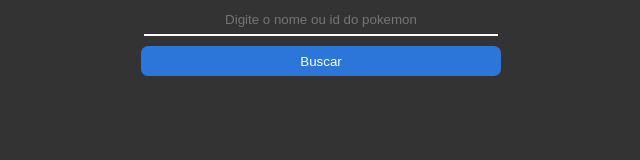
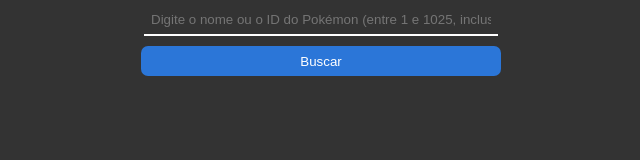
Before and after one commit to RicardoMart922/poke-explorer, a React (Create React App) app: page / in a window 1280 px wide. Shown: the top 160 px of the page, without its empty margins (319-959 px from the left). Built offline with nearby package versions, Linux system fonts and the light colour scheme.

Commit message:
Modificação no placeholder

```diff
--- a/src/components/Input.jsx
+++ b/src/components/Input.jsx
@@ -6,7 +6,7 @@
       type={type}
       value={value}
       onChange={action}
-      placeholder="Digite o nome ou id do pokemon"
+      placeholder="Digite o nome ou o ID do Pokémon (entre 1 e 1025, inclusive)."
       className="input-text"
     />
   );
```
